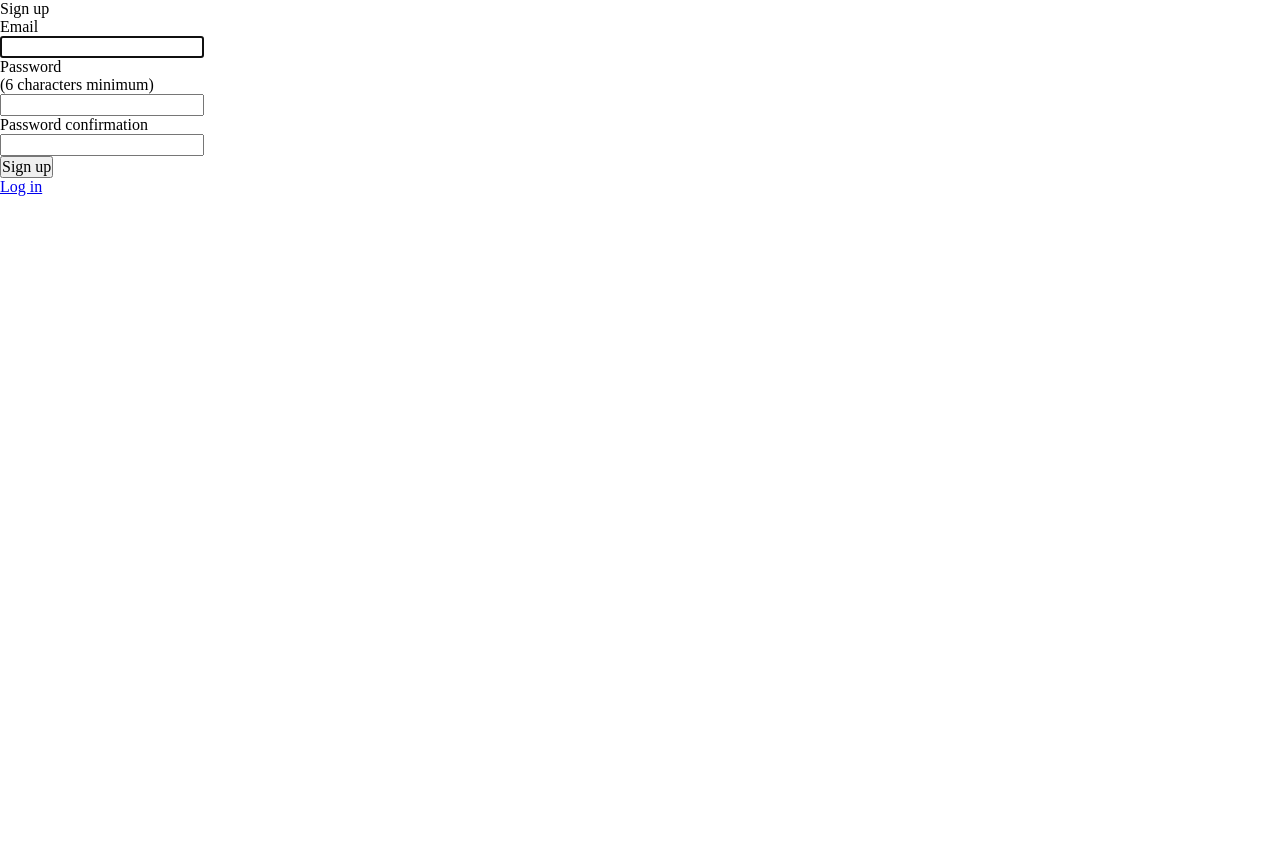
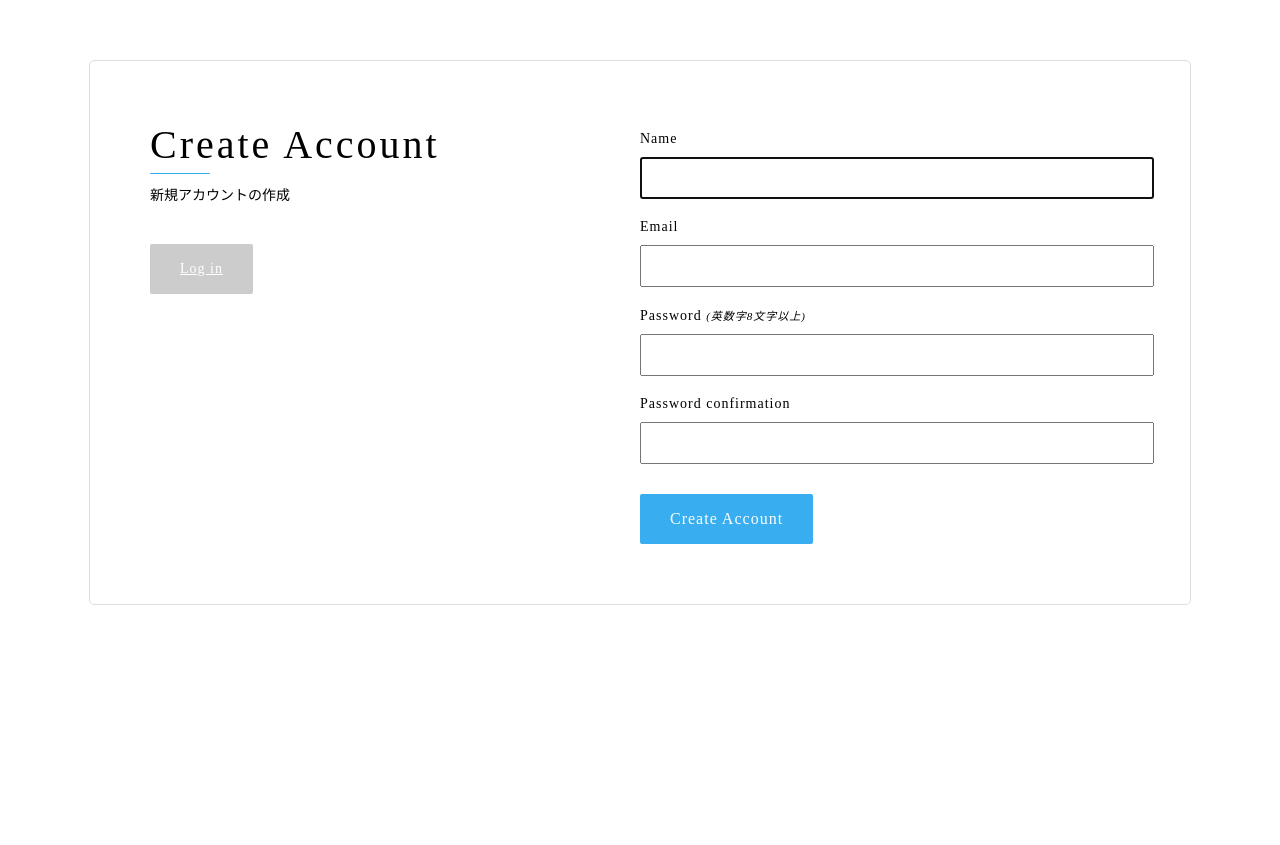
Before and after one commit to Yukie-Sako/chat-space, a Rails app: the page made by app/views/devise/registrations/new.html.haml in a window 1280 px wide. Shown: the top 845 px of the page. Before the commit the page ends 800 px from the top, so only its background shows below. Run offline with Rails 7, Linux system fonts and the light colour scheme; style sheets or scripts are compiled from the project's sources; some libraries are stand-ins or nearby versions.

Commit message:
Update: user_control_views
*ダウンロードしたビュー素材をrails g devise:viewsで作成したファイルと置き換え
* application.scssへのパイピング
* application_controller.rbに未ログイン時はログイン画面に遷移するように設定

```diff
--- a/app/assets/stylesheets/application.scss
+++ b/app/assets/stylesheets/application.scss
@@ -1,3 +1,4 @@
 @import "reset";
 @import "variable";
 @import "font-awesome";
+@import "modules/user";
--- /dev/null
+++ b/app/assets/stylesheets/modules/user.scss
@@ -0,0 +1,141 @@
+.account-page {
+  .account-page__inner {
+    width: 980px;
+    margin: 60px auto;
+    padding: 60px;
+    background-color: #fff;
+    border: 1px solid #ddd;
+    border-radius: 5px;
+
+    .account-page__inner--left, .account-page__inner--right {
+      float: left;
+      width: 50%;
+    }
+    &:after {
+      clear: both;
+      content: "";
+      display: block;
+    }
+  }
+
+  .account-page__header {
+    h2 {
+      margin-bottom: 10px;
+      letter-spacing: 3px;
+      font-size: 40px;
+      font-weight: 200;
+
+      &:after {
+        content: '';
+        display: block;
+        width: 60px;
+        margin-top: 5px;
+        border-bottom: 1px solid #38aef0;
+      }
+    }
+
+    h5 {
+      margin-bottom: 20px;
+      font-size: 14px;
+      font-weight: 200;
+    }
+
+    .btn {
+      margin-top: 20px;
+      color: #fff;
+      background-color: #ccc;
+      font-size: 14px;
+    }
+  }
+
+  .field {
+    margin-bottom: 10px;
+
+    .field-label {
+      padding: 10px 0;
+      letter-spacing: 1px;
+      font-size: 14px;
+      font-weight: 200;
+
+      i {
+        font-size: 11px;
+      }
+    }
+
+    .field-input {
+      input {
+        width: 100%;
+        padding: 10px;
+        letter-spacing: 1px;
+      }
+    }
+  }
+
+  .btn {
+    display: inline-block;
+    height: 50px;
+    padding: 0 30px;
+    line-height: 50px;
+    letter-spacing: 1px;
+    text-align: center;
+    border: none;
+    border-radius: 2px;
+  }
+
+  input[type='submit'] {
+    float: left;
+    margin-top: 20px;
+    color: #fff;
+    background-color: #38aef0;
+  }
+
+  .field-label {
+    .field_with_errors {
+      display: inline-block;
+      color: #d65f4c;
+      font-weight: 400;
+    }
+  }
+
+  .field-input {
+    .field_with_errors {
+      position: relative;
+
+      &:after {
+        content: '';
+        display: block;
+        position: absolute;
+        top: 0;
+        right: 0;
+        bottom: 0;
+        width: 5px;
+        background-color: #d65f4c;
+      }
+    }
+  }
+}
+
+#error_explanation {
+  margin: 20px 0;
+  padding: 20px 30px;
+  border: 1px solid #ddd;
+  border-radius: 2px;
+
+  h2 {
+    margin-bottom: 10px;
+    color: #d65f4c;
+    font-size: 14px;
+  }
+
+  ul {
+    margin: 0;
+    padding-left: 17px;
+    list-style: square;
+  }
+
+  li {
+    margin: 0;
+    padding: 0;
+    font-size: 13px;
+  }
+}
--- a/app/controllers/application_controller.rb
+++ b/app/controllers/application_controller.rb
@@ -1,3 +1,6 @@
 class ApplicationController < ActionController::Base
   protect_from_forgery with: :exception
+  before_action :authenticate_user!
 end
+
+# //未ログイン時はログインページに遷移
--- /dev/null
+++ b/app/views/devise/registrations/new.html.haml
@@ -0,0 +1,32 @@
+#account-page.account-page
+  .account-page__inner.clearfix
+    .account-page__inner--left.account-page__header
+      %h2 Create Account
+      %h5 新規アカウントの作成
+      = render "devise/shared/links"
+    .account-page__inner--right.user-form
+      = form_for(resource, as: resource_name, url: registration_path(resource_name)) do |f|
+        = devise_error_messages!
+        .field
+          .field-label
+            = f.label :name
+          .field-input
+            = f.text_field :name, autofocus: true
+        .field
+          .field-label
+            = f.label :email
+          .field-input
+            = f.email_field :email
+        .field
+          .field-label
+            = f.label :password
+            %i (英数字8文字以上)
+          .field-input
+            = f.password_field :password, autocomplete: "off"
+        .field
+          .field-label
+            = f.label :password_confirmation
+          .field-input
+            = f.password_field :password_confirmation, autocomplete: "off"
+        .actions
+          = f.submit "Create Account", class: 'btn'
--- /dev/null
+++ b/app/views/devise/shared/_links.html.haml
@@ -0,0 +1,6 @@
+- if controller_name != 'sessions'
+  = link_to "Log in", new_session_path(resource_name), class: 'btn'
+  %br/
+- if devise_mapping.registerable? && controller_name != 'registrations'
+  = link_to "Sign up", new_registration_path(resource_name), class: 'btn'
+  %br/
```
Also changed, not shown: app/views/devise/sessions/new.html.haml (added, +21 -0 lines).
